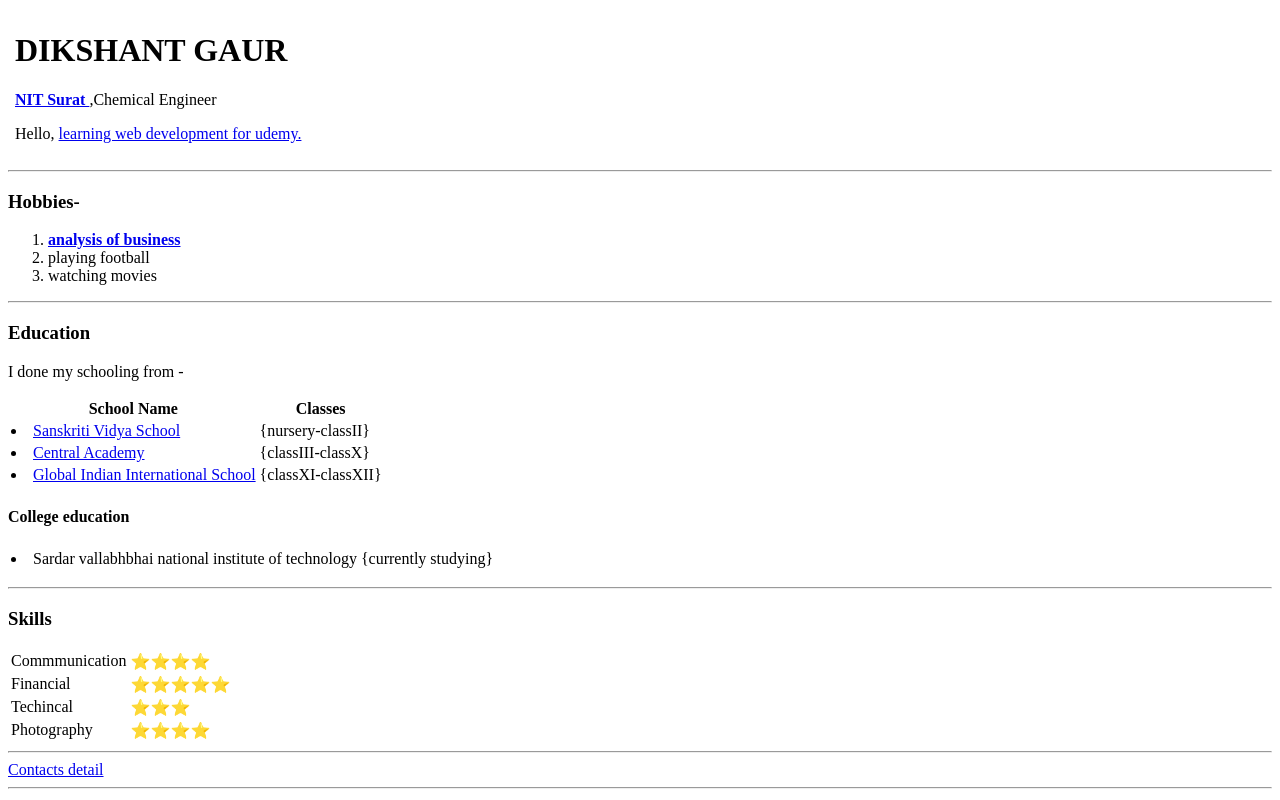
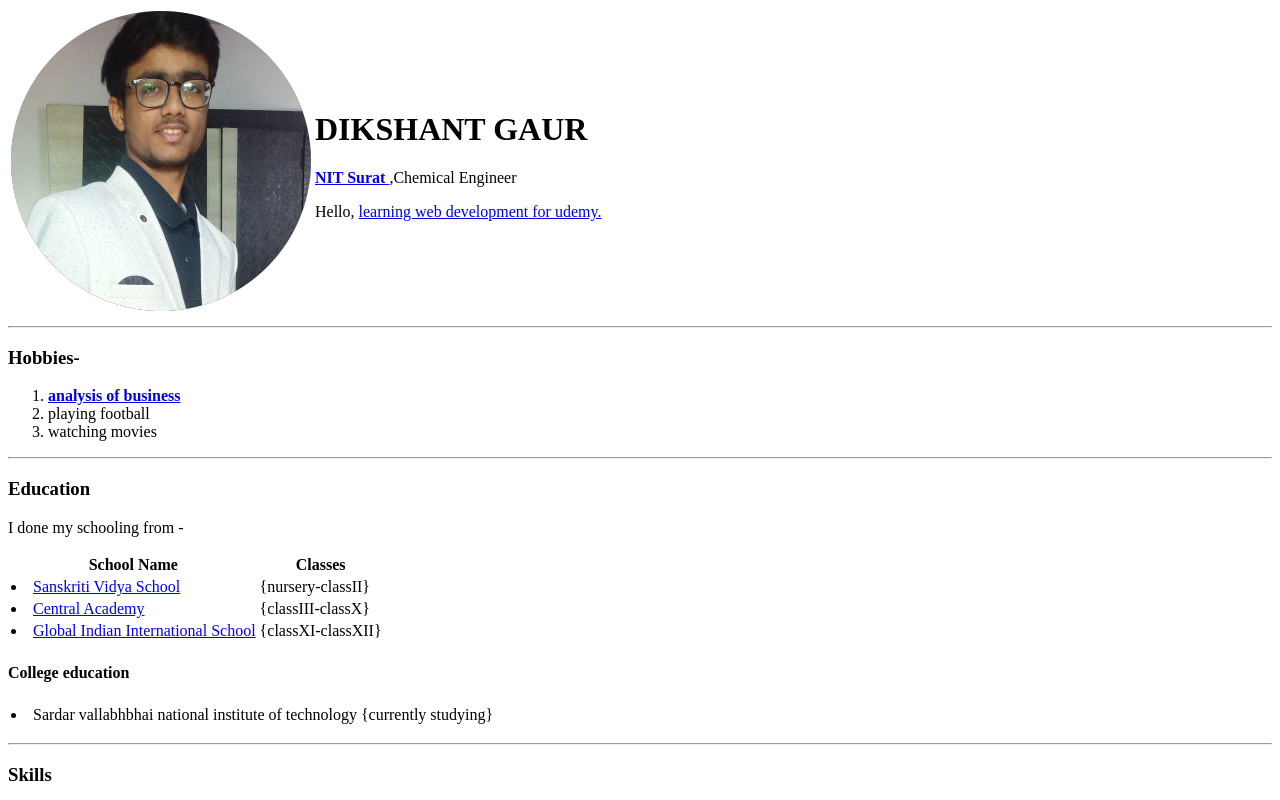
Before and after one commit to Dikshant099/CV, a plain HTML site: page index.html in a window 1280 px wide. Shown: the top 800 px of the page. Drawn offline with Linux system fonts and the light colour scheme.

Commit message:
Update index.html

```diff
--- a/index.html
+++ b/index.html
@@ -8,7 +8,7 @@
 
   <table >
     <tr>
-<td> <img src="me1.html.jpg" alt=""> </td>
+<td> <img src="Me.html.jpg" alt=""> </td>
 <td> <h1> DIKSHANT GAUR </h1>
   <p> <strong> <a href="https://www.svnit.ac.in/"> NIT Surat </a>  </strong> ,Chemical Engineer </p>
   <p>
```
